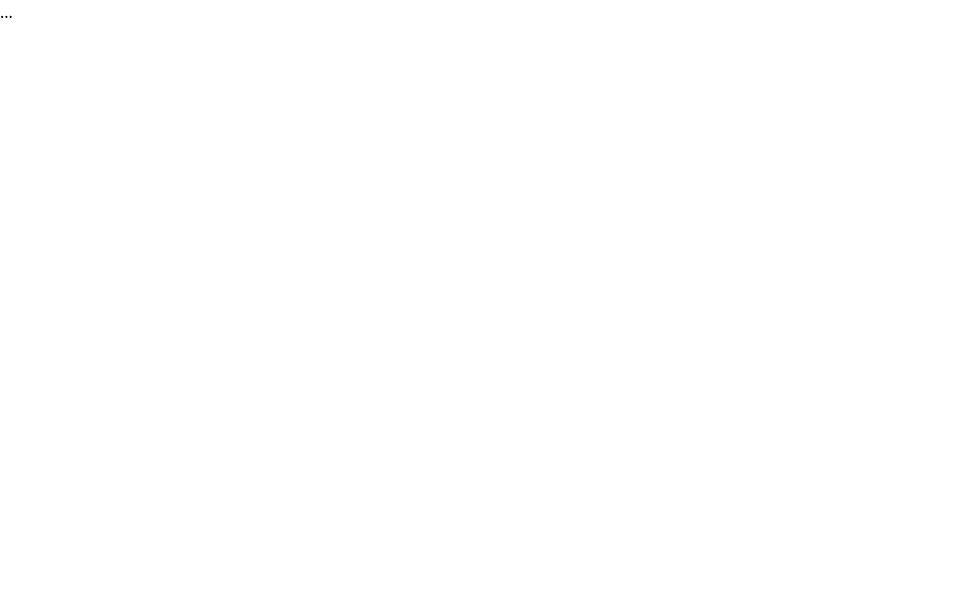
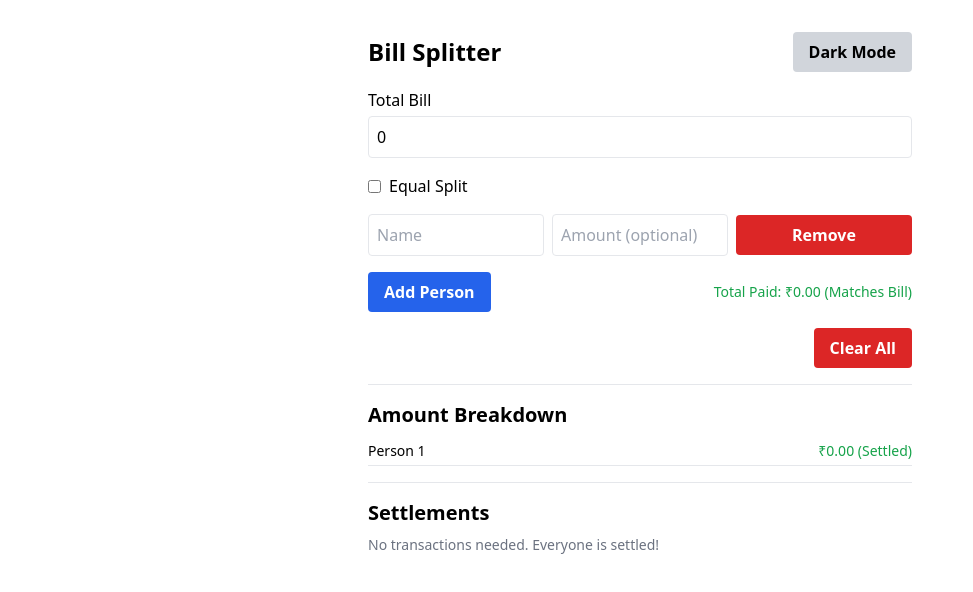
Before and after one commit to mirchandanikaran/bill-splitter2, a React (Vite) app: page / in a window 1280 px wide. Shown: the top 592 px of the page, without its empty margins (0-973 px from the left). Built offline with nearby package versions, Linux system fonts and the light colour scheme.

Commit message:
Update App.jsx

```diff
--- a/src/App.jsx
+++ b/src/App.jsx
@@ -1,17 +1,251 @@
-// App.jsx
-// App.jsx
-// App.jsx
-// App.jsx
 import { useEffect, useState } from "react";
-import { Input } from "@/components/ui/input";
-import { Button } from "@/components/ui/button";
-import { Card } from "@/components/ui/card";
-import { CardContent } from "@/components/ui/card-content";
+import { Input } from "./components/ui/input";
+import { Button } from "./components/ui/button";
+import { Card } from "./components/ui/card";
+import { CardContent } from "./components/ui/card-content";
 import jsPDF from "jspdf";
 import QRCode from "qrcode";
 
-// (full Canvas code from user already inserted above, truncated here for clarity)
 export default function App() {
-  // full logic from canvas code...
-  return <div>...</div>; // your real JSX is already in the prior message
+  const [bill, setBill] = useState(() => parseFloat(localStorage.getItem("bill")) || 0);
+  const [people, setPeople] = useState(() => {
+    const saved = localStorage.getItem("people");
+    try {
+      return saved ? JSON.parse(saved) : [{ name: "", amount: 0 }];
+    } catch {
+      return [{ name: "", amount: 0 }];
+    }
+  });
+  const [equalSplit, setEqualSplit] = useState(() => JSON.parse(localStorage.getItem("equalSplit")) || false);
+  const [darkMode, setDarkMode] = useState(() => JSON.parse(localStorage.getItem("darkMode")) || false);
+  const [qrCodeUrl, setQrCodeUrl] = useState("");
+
+  useEffect(() => {
+    localStorage.setItem("bill", bill);
+  }, [bill]);
+
+  useEffect(() => {
+    localStorage.setItem("people", JSON.stringify(people));
+  }, [people]);
+
+  useEffect(() => {
+    localStorage.setItem("equalSplit", JSON.stringify(equalSplit));
+  }, [equalSplit]);
+
+  useEffect(() => {
+    localStorage.setItem("darkMode", JSON.stringify(darkMode));
+    document.documentElement.classList.toggle("dark", darkMode);
+  }, [darkMode]);
+
+  const updatePerson = (index, field, value) => {
+    const updated = [...people];
+    updated[index][field] = field === "amount" ? parseFloat(value) : value;
+    setPeople(updated);
+  };
+
+  const addPerson = () => {
+    setPeople([...people, { name: "", amount: 0 }]);
+  };
+
+  const removePerson = (index) => {
+    const updated = people.filter((_, i) => i !== index);
+    setPeople(updated);
+  };
+
+  const equalAmount = bill / people.length;
+
+  const settlements = () => {
+    const balances = people.map((person) => ({
+      name: person.name || "Unnamed",
+      balance: (equalSplit ? 0 : (person.amount || 0)) - equalAmount,
+    }));
+
+    const debtors = balances.filter((b) => b.balance < -0.01).sort((a, b) => a.balance - b.balance);
+    const creditors = balances.filter((b) => b.balance > 0.01).sort((a, b) => b.balance - a.balance);
+
+    const transactions = [];
+
+    let i = 0;
+    let j = 0;
+
+    while (i < debtors.length && j < creditors.length) {
+      const debtor = debtors[i];
+      const creditor = creditors[j];
+      const amount = Math.min(creditor.balance, -debtor.balance);
+
+      transactions.push({ from: debtor.name, to: creditor.name, amount });
+
+      debtor.balance += amount;
+      creditor.balance -= amount;
+
+      if (Math.abs(debtor.balance) < 0.01) i++;
+      if (Math.abs(creditor.balance) < 0.01) j++;
+    }
+
+    return transactions;
+  };
+
+  const settlementText = () =>
+    settlements().map((t) => `${t.from} pays ₹${t.amount.toFixed(2)} to ${t.to}`).join("\n");
+
+  const copyToClipboard = () => {
+    navigator.clipboard.writeText(settlementText());
+  };
+
+  const downloadAsText = () => {
+    const blob = new Blob([settlementText()], { type: "text/plain" });
+    const url = URL.createObjectURL(blob);
+    const link = document.createElement("a");
+    link.href = url;
+    link.download = "settlements.txt";
+    link.click();
+  };
+
+  const exportPDF = () => {
+    const doc = new jsPDF();
+    const lines = settlementText().split("\n");
+    lines.forEach((line, i) => {
+      doc.text(line, 10, 10 + i * 10);
+    });
+    doc.save("settlements.pdf");
+  };
+
+  const generateQRCode = async () => {
+    const url = await QRCode.toDataURL(settlementText());
+    setQrCodeUrl(url);
+  };
+
+  const clearAll = () => {
+    setPeople([{ name: "", amount: 0 }]);
+    setBill(0);
+    setEqualSplit(false);
+    setQrCodeUrl("");
+    localStorage.clear();
+  };
+
+  const totalPaid = people.reduce((sum, person) => sum + (parseFloat(person.amount) || 0), 0);
+  const billMatch = totalPaid === bill;
+  const pendingBalance = bill - totalPaid;
+
+  if (!Array.isArray(people)) {
+    return <div className="text-center text-red-600 p-10">Error loading people data</div>;
+  }
+
+  return (
+    <div className={`min-h-screen p-4 flex flex-col items-center transition-colors duration-300 ${darkMode ? "bg-black text-white" : "bg-white text-black"}`}>
+      <Card className="w-full max-w-xl p-4">
+        <CardContent className="space-y-4">
+          <div className="flex justify-between items-center">
+            <h1 className="text-2xl font-semibold">Bill Splitter</h1>
+            <Button variant="secondary" onClick={() => setDarkMode(!darkMode)}>
+              {darkMode ? "Light Mode" : "Dark Mode"}
+            </Button>
+          </div>
+
+          <div>
+            <label className="block mb-1">Total Bill</label>
+            <Input
+              type="number"
+              placeholder="Enter total bill"
+              value={bill}
+              onChange={(e) => setBill(parseFloat(e.target.value) || 0)}
+            />
+          </div>
+
+          <div className="flex items-center gap-2">
+            <input
+              type="checkbox"
+              checked={equalSplit}
+              onChange={() => setEqualSplit(!equalSplit)}
+            />
+            <label>Equal Split</label>
+          </div>
+
+          {people.map((person, index) => (
+            <div key={index} className="grid grid-cols-3 gap-2 items-center">
+              <Input
+                placeholder="Name"
+                value={person.name}
+                onChange={(e) => updatePerson(index, "name", e.target.value)}
+              />
+              <Input
+                type="number"
+                placeholder="Amount (optional)"
+                value={person.amount || ""}
+                onChange={(e) => updatePerson(index, "amount", e.target.value)}
+                disabled={equalSplit}
+              />
+              <Button variant="destructive" onClick={() => removePerson(index)}>Remove</Button>
+            </div>
+          ))}
+
+          <div className="flex items-center justify-between">
+            <Button onClick={addPerson}>Add Person</Button>
+            <div className="text-sm font-medium">
+              <span className={billMatch ? "text-green-600" : "text-red-600"}>
+                Total Paid: ₹{totalPaid.toFixed(2)} {billMatch ? "(Matches Bill)" : "(Mismatch)"}
+              </span>
+              {!billMatch && (
+                <span className="ml-4 text-yellow-600">Pending Balance: ₹{pendingBalance.toFixed(2)}</span>
+              )}
+            </div>
+          </div>
+
+          <div className="flex justify-end">
+            <Button variant="destructive" onClick={clearAll}>Clear All</Button>
+          </div>
+
+          <div className="pt-4 border-t">
+            <h2 className="text-xl font-semibold mb-2">Amount Breakdown</h2>
+            {people.map((person, index) => {
+              const balance = (equalSplit ? 0 : (person.amount || 0)) - equalAmount;
+              let label = "Owes";
+              let color = "text-red-600";
+              if (Math.abs(balance) < 0.01) {
+                label = "Settled";
+                color = "text-green-600";
+              } else if (balance > 0) {
+                label = "Paid Extra";
+                color = "text-blue-600";
+              }
+              return (
+                <div key={index} className="flex justify-between border-b py-1 text-sm">
+                  <span>{person.name || `Person ${index + 1}`}</span>
+                  <span className={color}>₹{balance.toFixed(2)} ({label})</span>
+                </div>
+              );
+            })}
+          </div>
+
+          <div className="pt-4 border-t">
+            <h2 className="text-xl font-semibold mb-2">Settlements</h2>
+            {settlements().length === 0 ? (
+              <p className="text-sm text-gray-500">No transactions needed. Everyone is settled!</p>
+            ) : (
+              <>
+                <ul className="space-y-1 text-sm">
+                  {settlements().map((t, idx) => (
+                    <li key={idx}>
+                      <strong>{t.from}</strong> pays <strong>₹{t.amount.toFixed(2)}</strong> to <strong>{t.to}</strong>
+                    </li>
+                  ))}
+                </ul>
+                <div className="flex flex-wrap gap-2 mt-2">
+                  <Button onClick={copyToClipboard}>Copy to Clipboard</Button>
+                  <Button onClick={downloadAsText}>Export as Text</Button>
+                  <Button onClick={exportPDF}>Export as PDF</Button>
+                  <Button onClick={generateQRCode}>Generate QR</Button>
+                </div>
+                {qrCodeUrl && (
+                  <div className="mt-2 flex justify-center">
+                    <img src={qrCodeUrl} alt="QR Code" className="w-40 h-40" />
+                  </div>
+                )}
+              </>
+            )}
+          </div>
+        </CardContent>
+      </Card>
+    </div>
+  );
 }
```
